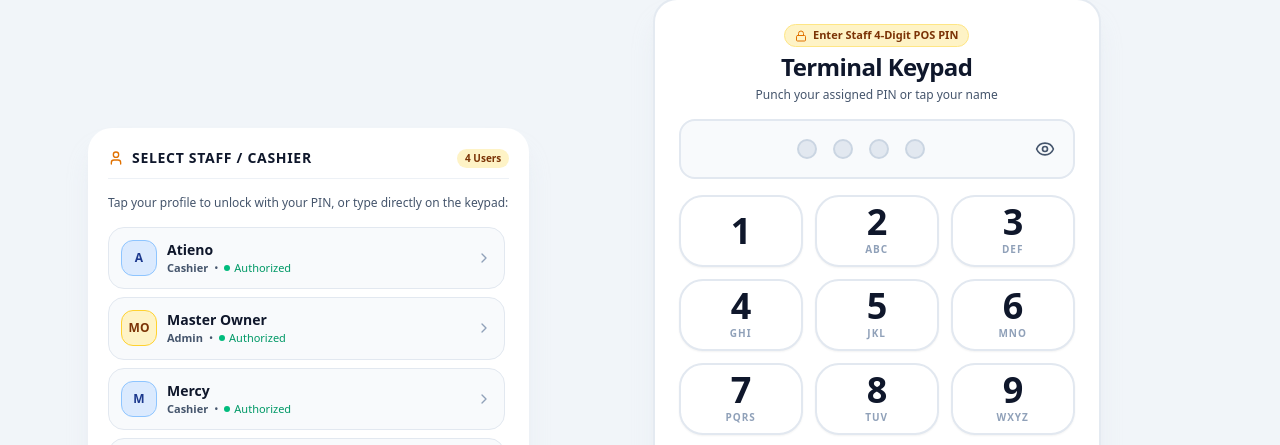
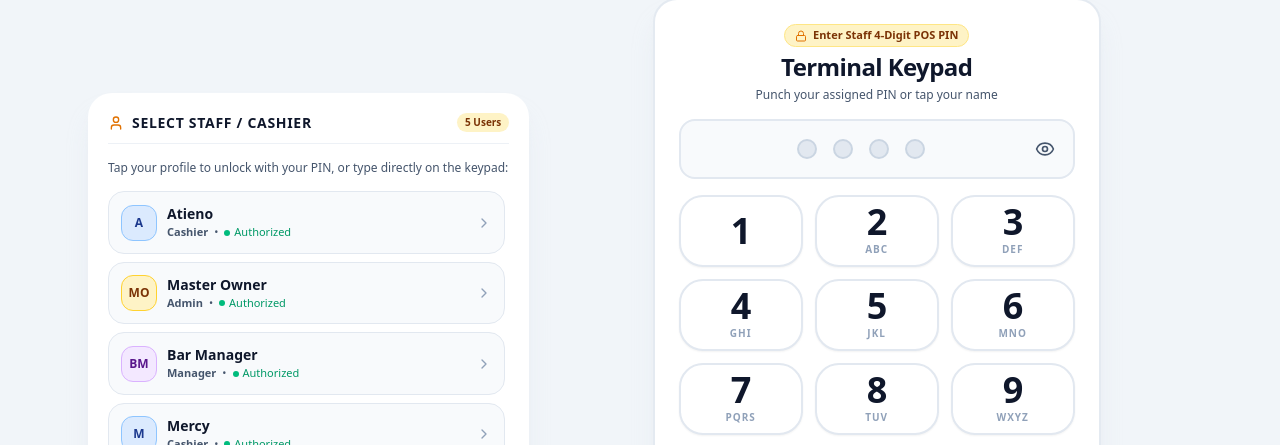
Before and after one commit to Waalpha/Valentine, a React (Vite) app: page / in a window 1280 px wide. Shown: the part 96-541 px from the top of the page. Built offline with nearby package versions, Linux system fonts and the light colour scheme; no server answers; the database is empty.

Commit message:
feat: add manager role and POS access to dashboard
Introduce a 'manager' role with dedicated credentials, update login and navigation logic to support POS access for management, and set allowNegativeStock to true by default to prevent sales interruptions.

```diff
--- a/src/App.tsx
+++ b/src/App.tsx
@@ -202,6 +202,13 @@ export default function App() {
         <AdminDashboard
           user={userProfile}
           businessConfig={businessConfig}
+          onNavigate={(tab) => setAdminTab(tab)}
+        />
+      )}
+      {adminTab === 'pos' && (
+        <RecordSaleView
+          user={userProfile}
+          businessConfig={businessConfig}
         />
       )}
       {adminTab === 'products' && (
--- a/src/components/admin/AdminDashboard.tsx
+++ b/src/components/admin/AdminDashboard.tsx
@@ -11,9 +11,10 @@ import {
 interface AdminDashboardProps {
   user: UserProfile;
   businessConfig?: BusinessConfig | null;
+  onNavigate?: (tab: string) => void;
 }
 
-export function AdminDashboard({ user, businessConfig }: AdminDashboardProps) {
+export function AdminDashboard({ user, businessConfig, onNavigate }: AdminDashboardProps) {
   const [stats, setStats] = useState({
     todaySales: 0,
     itemsSold: 0,
@@ -182,12 +183,25 @@ export function AdminDashboard({ user, businessConfig }: AdminDashboardProps) {
       {/* Title */}
       <div className="flex flex-col sm:flex-row sm:items-center sm:justify-between gap-4">
         <div>
-          <h2 className="text-2xl font-bold text-gray-900">Admin Dashboard</h2>
+          <h2 className="text-2xl font-bold text-gray-900">
+            {user.role === 'manager' ? 'Manager Dashboard' : 'Admin Dashboard'}
+          </h2>
           <p className="text-sm text-gray-500">Overview of bar operations, sales, and live stock metrics</p>
         </div>
-        <div className="inline-flex items-center space-x-2 bg-amber-50 text-amber-800 px-4 py-2 rounded-xl text-xs font-bold border border-amber-200">
-          <ShieldCheck className="w-4 h-4 text-amber-600" />
-          <span>Active Business Day: {new Date().toISOString().split('T')[0]}</span>
+        <div className="flex items-center space-x-3 flex-wrap gap-2">
+          {onNavigate && (
+            <button
+              onClick={() => onNavigate('pos')}
+              className="inline-flex items-center space-x-2 rounded-2xl bg-amber-600 hover:bg-amber-700 px-5 py-2.5 text-sm font-bold text-white shadow-lg shadow-amber-600/30 transition-all active:scale-95 cursor-pointer"
+            >
+              <ShoppingBag className="w-4 h-4" />
+              <span>Open POS (Sell)</span>
+            </button>
+          )}
+          <div className="inline-flex items-center space-x-2 bg-amber-50 text-amber-800 px-4 py-2 rounded-xl text-xs font-bold border border-amber-200">
+            <ShieldCheck className="w-4 h-4 text-amber-600" />
+            <span>Active Business Day: {new Date().toISOString().split('T')[0]}</span>
+          </div>
         </div>
       </div>
 
--- a/src/components/admin/AdminLayout.tsx
+++ b/src/components/admin/AdminLayout.tsx
@@ -3,7 +3,7 @@ import { UserProfile, BusinessConfig } from '../../types';
 import { auth } from '../../lib/firebase';
 import { logAuditAction } from '../../lib/utils';
 import {
-  LayoutDashboard, Package, Layers, Receipt, CalendarCheck,
+  LayoutDashboard, ShoppingBag, Package, Layers, Receipt, CalendarCheck,
   Users, ShieldAlert, Settings, LogOut, Wine, Printer
 } from 'lucide-react';
 import { OfflineStatusIndicator } from '../common/OfflineStatusIndicator';
@@ -19,18 +19,19 @@ interface AdminLayoutProps {
 
 export function AdminLayout({ user, businessConfig, activeTab, setActiveTab, onLogout, children }: AdminLayoutProps) {
   const handleSignOut = async () => {
-    await logAuditAction(user.uid, user.name, 'LOGOUT', 'Admin logged out');
+    await logAuditAction(user.uid, user.name, 'LOGOUT', `${user.role === 'manager' ? 'Manager' : 'Admin'} logged out`);
     await auth.signOut();
     onLogout();
   };
 
   const navItems = [
     { id: 'dashboard', label: 'Dashboard', icon: LayoutDashboard },
+    { id: 'pos', label: 'POS Terminal (Sell)', icon: ShoppingBag },
     { id: 'products', label: 'Products', icon: Package },
     { id: 'stock', label: 'Stock & Additions', icon: Layers },
     { id: 'sales', label: 'Sales Reports', icon: Receipt },
     { id: 'closings', label: 'Daily Closings', icon: CalendarCheck },
-    { id: 'cashiers', label: 'Cashier Accounts', icon: Users },
+    { id: 'cashiers', label: 'Staff / Cashiers', icon: Users },
     { id: 'audit', label: 'Audit Logs', icon: ShieldAlert },
     { id: 'printer', label: 'Printer Settings', icon: Printer },
     { id: 'settings', label: 'Settings', icon: Settings },
@@ -49,7 +50,7 @@ export function AdminLayout({ user, businessConfig, activeTab, setActiveTab, onL
             <div>
               <h1 className="text-base font-bold text-white tracking-tight">{businessConfig?.name || 'Club Valentine'}</h1>
               <span className="text-[11px] font-bold uppercase tracking-wider text-amber-400 bg-amber-500/10 px-2 py-0.5 rounded-md border border-amber-500/20">
-                Admin Control
+                {user.role === 'manager' ? 'Manager Control' : 'Admin Control'}
               </span>
             </div>
           </div>
--- a/src/components/admin/CashiersView.tsx
+++ b/src/components/admin/CashiersView.tsx
@@ -3,7 +3,7 @@ import { UserProfile, BusinessConfig } from '../../types';
 import { db, DEFAULT_BUSINESS_ID } from '../../lib/firebase';
 import { collection, getDocs, doc, setDoc, updateDoc, deleteDoc } from 'firebase/firestore';
 import { logAuditAction } from '../../lib/utils';
-import { Users, Plus, UserCheck, Shield, Lock, X, AlertCircle, KeyRound } from 'lucide-react';
+import { Users, Plus, UserCheck, Shield, Lock, X, AlertCircle, KeyRound, Briefcase } from 'lucide-react';
 
 interface CashiersViewProps {
   user: UserProfile;
@@ -21,7 +21,7 @@ export function CashiersView({ user, businessConfig }: CashiersViewProps) {
   const [password, setPassword] = useState('');
   const [pin, setPin] = useState('');
   const [name, setName] = useState('');
-  const [role, setRole] = useState<'admin' | 'cashier'>('cashier');
+  const [role, setRole] = useState<'admin' | 'manager' | 'cashier'>('cashier');
   const [error, setError] = useState('');
   const [success, setSuccess] = useState('');
 
@@ -233,8 +233,20 @@ export function CashiersView({ user, businessConfig }: CashiersViewProps) {
                     <td className="p-4 font-bold text-gray-900">{u.name}</td>
                     <td className="p-4 text-gray-600 font-mono text-xs">{u.email}</td>
                     <td className="p-4">
-                      <span className={`inline-flex items-center space-x-1 px-3 py-1 rounded-full text-xs font-bold ${u.role === 'admin' ? 'bg-amber-100 text-amber-800' : 'bg-blue-100 text-blue-800'}`}>
-                        {u.role === 'admin' ? <Shield className="w-3.5 h-3.5" /> : <UserCheck className="w-3.5 h-3.5" />}
+                      <span className={`inline-flex items-center space-x-1 px-3 py-1 rounded-full text-xs font-bold ${
+                        u.role === 'admin'
+                          ? 'bg-amber-100 text-amber-800'
+                          : u.role === 'manager'
+                          ? 'bg-purple-100 text-purple-800'
+                          : 'bg-blue-100 text-blue-800'
+                      }`}>
+                        {u.role === 'admin' ? (
+                          <Shield className="w-3.5 h-3.5" />
+                        ) : u.role === 'manager' ? (
+                          <Briefcase className="w-3.5 h-3.5" />
+                        ) : (
+                          <UserCheck className="w-3.5 h-3.5" />
+                        )}
                         <span className="capitalize">{u.role}</span>
                       </span>
                     </td>
@@ -380,6 +392,7 @@ export function CashiersView({ user, businessConfig }: CashiersViewProps) {
                   className="w-full rounded-xl border border-gray-300 p-3 text-sm bg-white focus:border-amber-600 focus:outline-none"
                 >
                   <option value="cashier">Cashier</option>
+                  <option value="manager">Manager</option>
                   <option value="admin">Admin / Owner</option>
                 </select>
               </div>
--- a/src/components/auth/Login.tsx
+++ b/src/components/auth/Login.tsx
@@ -217,6 +217,16 @@ const DEFAULT_STAFF: UserProfile[] = [
     createdAt: new Date().toISOString()
   },
   {
+    uid: 'user-manager',
+    name: 'Bar Manager',
+    email: 'manager@Valentine.com',
+    role: 'manager',
+    businessId: DEFAULT_BUSINESS_ID,
+    status: 'active',
+    pin: '3333',
+    createdAt: new Date().toISOString()
+  },
+  {
     uid: 'user-mercy-cashier',
     name: 'Mercy',
     email: 'mercy@Valentine.com',
@@ -423,7 +433,7 @@ export function Login({ onLoginSuccess }: LoginProps) {
         return;
       }
 
-      if (targetUser.role === 'admin' && ['1234', '0000', '9999'].includes(pinToVerify)) {
+      if ((targetUser.role === 'admin' || targetUser.role === 'manager') && ['1234', '0000', '9999', '3333'].includes(pinToVerify)) {
         completeLogin(targetUser);
         return;
       }
@@ -460,6 +470,12 @@ export function Login({ onLoginSuccess }: LoginProps) {
     if (pinToVerify === '1234' || pinToVerify === '0000' || pinToVerify === '9999') {
       const admin = knownUsers.find(u => u.role === 'admin' && u.status === 'active') || DEFAULT_STAFF[1];
       completeLogin(admin);
+      return;
+    }
+
+    if (pinToVerify === '3333') {
+      const manager = knownUsers.find(u => u.role === 'manager' && u.status === 'active') || DEFAULT_STAFF[2];
+      completeLogin(manager);
       return;
     }
 
@@ -888,6 +904,8 @@ export function Login({ onLoginSuccess }: LoginProps) {
                               ? 'bg-amber-600 text-white shadow-sm'
                               : u.role === 'admin'
                               ? 'bg-amber-100 text-amber-900 border border-amber-300'
+                              : u.role === 'manager'
+                              ? 'bg-purple-100 text-purple-900 border border-purple-300'
                               : 'bg-blue-100 text-blue-900 border border-blue-300'
                           }`}>
                             {initials}
--- a/src/components/cashier/RecordSaleView.tsx
+++ b/src/components/cashier/RecordSaleView.tsx
@@ -115,8 +115,8 @@ export function RecordSaleView({ user, businessConfig }: RecordSaleViewProps) {
     const currentQtyInCart = existingIndex >= 0 ? cart[existingIndex].quantity : 0;
     const requestedQty = currentQtyInCart + delta;
 
-    // Check available stock
-    const allowNegative = businessConfig?.allowNegativeStock ?? false;
+    // Check available stock (Default to true so sales are never blocked by stock levels)
+    const allowNegative = businessConfig?.allowNegativeStock ?? true;
     if (delta > 0 && !allowNegative) {
       if (product.currentStock !== undefined && requestedQty > product.currentStock) {
         const msg = `Insufficient Stock: Only ${product.currentStock} ${product.unitType || 'unit'}(s) available for "${product.name}". Cannot add more.`;
@@ -453,9 +453,13 @@ export function RecordSaleView({ user, businessConfig }: RecordSaleViewProps) {
                     </div>
 
                     <div className="mt-3 flex items-center justify-between text-xs">
-                      <span className={`font-semibold ${isOutOfStock ? 'text-amber-700' : product.currentStock <= product.minStockLevel ? 'text-amber-600' : 'text-emerald-600'}`}>
+                      <span className={`font-semibold ${isOutOfStock ? 'text-amber-800' : product.currentStock <= product.minStockLevel ? 'text-amber-600' : 'text-emerald-600'}`}>
                         Available: {product.currentStock} {product.unitType}s
-                        {isOutOfStock && <span className="ml-1 text-[10px] text-amber-600 font-normal">(Tap to sell)</span>}
+                        {isOutOfStock && (
+                          <span className="ml-1.5 text-[10px] text-emerald-800 font-bold bg-emerald-100 px-1.5 py-0.5 rounded border border-emerald-300">
+                            Sell Allowed
+                          </span>
+                        )}
                       </span>
                       {inCart && (
                         <span className="font-bold text-amber-600 bg-amber-50 px-2 py-0.5 rounded-md">
--- a/src/lib/offlineManager.ts
+++ b/src/lib/offlineManager.ts
@@ -287,7 +287,7 @@ export function deductLocalProductStock(items: { productId: string; quantity: nu
       if (item.productId.startsWith('custom-')) continue;
       const p = products.find(prod => prod.id === item.productId);
       if (p) {
-        p.currentStock = Math.max(0, (p.currentStock || 0) - item.quantity);
+        p.currentStock = (p.currentStock || 0) - item.quantity;
       }
     }
     cacheLocalProducts(products, tenantId);
--- a/src/types.ts
+++ b/src/types.ts
@@ -1,6 +1,6 @@
 import type { PrinterFontSettings } from './printer/printerTypes';
 
-export type UserRole = 'admin' | 'cashier';
+export type UserRole = 'admin' | 'manager' | 'cashier';
 
 export interface UserProfile {
   uid: string;
```
Also changed, not shown: src/components/admin/SettingsView.tsx (+20 -1 lines).
